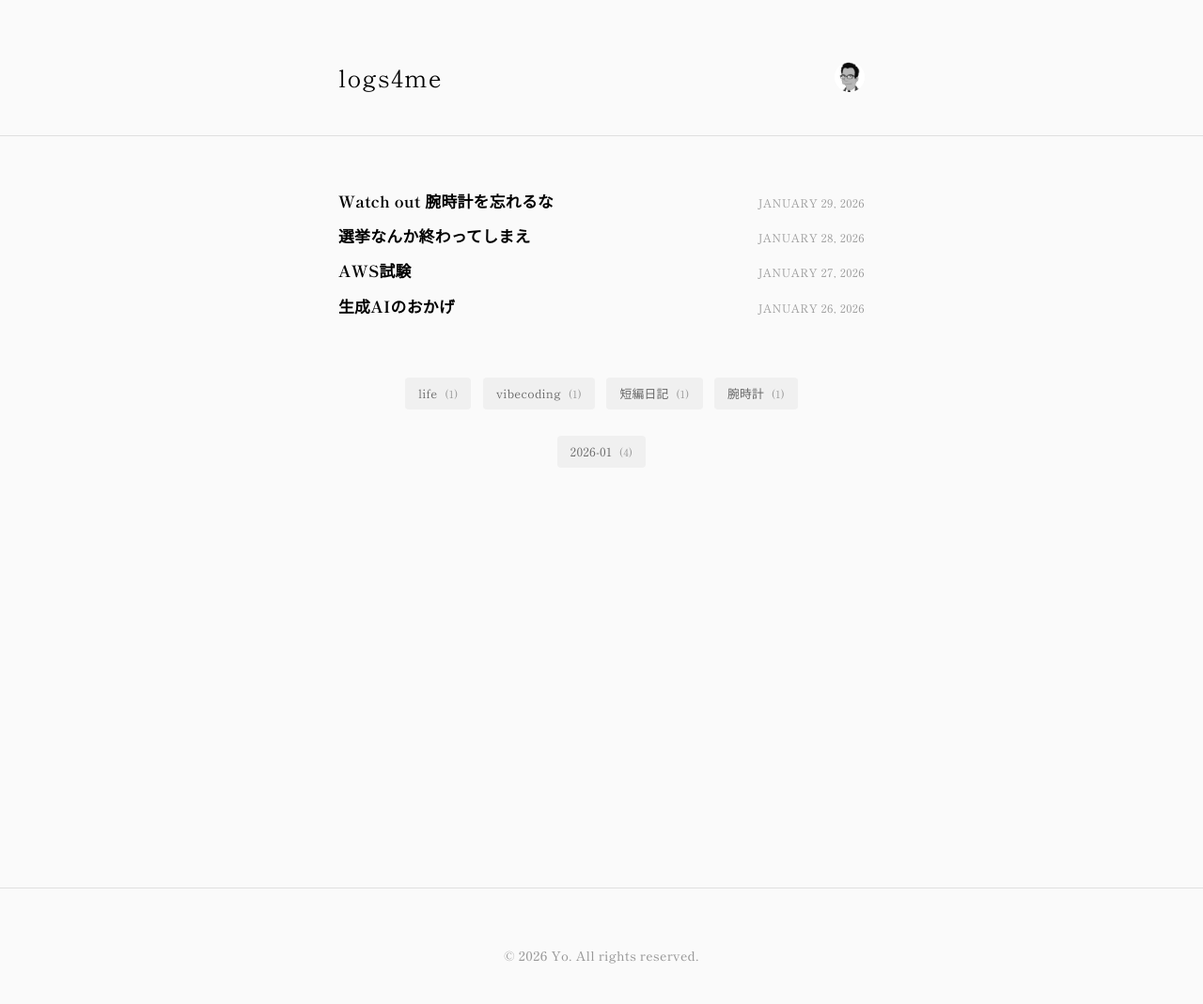
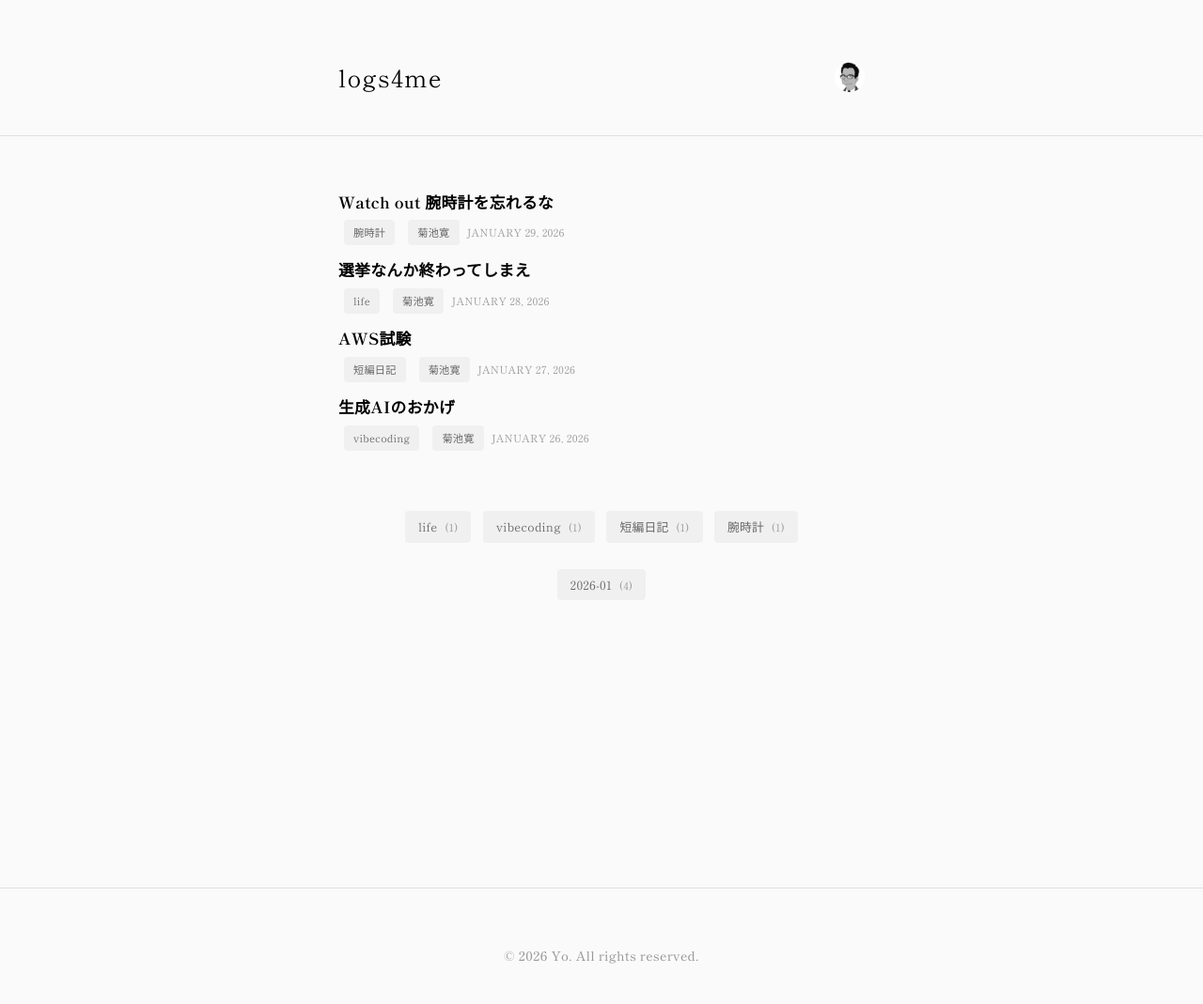
Before and after one commit to champlasonic/logs4me, a Jekyll site: the page built from index.md, in a window 1280 px wide. Shown: the whole page at 94% size. Built offline with Jekyll 4.4.1, drawn with Linux system fonts in a browser that asks for light colours; some web fonts are replaced.

Commit message:
Add model tags to post list and make them clickable
- Display category, model, and timestamp on index page
- Make model tags clickable like category tags
- Create model layout and kan-kikuchi model page
- Add hover effect to model tags
- Update CSS for post list tags

Co-Authored-By: Claude Sonnet 4.5 <noreply@anthropic.com>

```diff
--- a/assets/css/main.css
+++ b/assets/css/main.css
@@ -114,11 +114,7 @@ body {
 }
 
 .post-item-header {
-  display: flex;
-  justify-content: space-between;
-  align-items: baseline;
-  margin-bottom: 12px;
-  gap: 16px;
+  margin-bottom: 8px;
 }
 
 .post-item-title {
@@ -126,8 +122,7 @@ body {
   font-size: 1.05rem;
   font-weight: 700;
   letter-spacing: 0.02em;
-  flex: 1;
-  line-height: 1.1;
+  line-height: 1.3;
 }
 
 .post-item-title a {
@@ -138,6 +133,39 @@ body {
 
 .post-item-title a:hover {
   opacity: 0.6;
+}
+
+.post-item-tags {
+  display: flex;
+  align-items: center;
+  gap: 8px;
+  flex-wrap: wrap;
+  margin-bottom: 16px;
+}
+
+.post-item-tag {
+  display: inline-block;
+  background-color: #f0f0f0;
+  padding: 3px 8px;
+  border-radius: 3px;
+  font-size: 0.7rem;
+  font-weight: 400;
+  letter-spacing: 0.02em;
+  color: #666;
+  text-decoration: none;
+  transition: opacity 0.2s ease;
+}
+
+.post-item-tag.category:hover {
+  opacity: 0.6;
+}
+
+.post-item-timestamp {
+  color: #999;
+  font-size: 0.7rem;
+  font-weight: 400;
+  letter-spacing: 0.02em;
+  text-transform: uppercase;
 }
 
 .post-item-meta {
@@ -317,6 +345,12 @@ body {
   font-weight: 400;
   letter-spacing: 0.02em;
   color: #666;
+  text-decoration: none;
+  transition: opacity 0.2s ease;
+}
+
+.model:hover {
+  opacity: 0.6;
 }
 
 .post-navigation {
@@ -473,10 +507,4 @@ body {
     flex-direction: column;
     gap: 16px;
   }
-
-  .post-item-header {
-    flex-direction: column;
-    align-items: flex-start;
-    gap: 8px;
-  }
 }
--- a/index.md
+++ b/index.md
@@ -10,11 +10,33 @@ title: home
       <h2 class="post-item-title">
         <a href="{{ post.url | relative_url }}">{{ post.title }}</a>
       </h2>
-      <div class="post-item-meta">
-        <time datetime="{{ post.date | date_to_xmlschema }}">
-          {{ post.date | date: "%B %d, %Y" }}
-        </time>
-      </div>
+    </div>
+    <div class="post-item-tags">
+      {% if post.categories %}
+        {% for category in post.categories %}
+          {% case category %}
+            {% when '短編日記' %}
+              {% assign category_url = 'short_essay' %}
+            {% when '腕時計' %}
+              {% assign category_url = 'watch' %}
+            {% else %}
+              {% assign category_url = category %}
+          {% endcase %}
+          <a href="{{ '/category/' | append: category_url | append: '/' | relative_url }}" class="post-item-tag category">{{ category }}</a>
+        {% endfor %}
+      {% endif %}
+      {% if post.model %}
+        {% case post.model %}
+          {% when '菊池寛' %}
+            {% assign model_url = 'kan-kikuchi' %}
+          {% else %}
+            {% assign model_url = post.model | slugify %}
+        {% endcase %}
+        <a href="{{ '/model/' | append: model_url | append: '/' | relative_url }}" class="post-item-tag model">{{ post.model }}</a>
+      {% endif %}
+      <time class="post-item-timestamp" datetime="{{ post.date | date_to_xmlschema }}">
+        {{ post.date | date: "%B %d, %Y" }}
+      </time>
     </div>
   </article>
 {% endfor %}
--- /dev/null
+++ b/model/kan-kikuchi.md
@@ -0,0 +1,6 @@
+---
+layout: model
+title: 菊池寛
+model: 菊池寛
+permalink: /model/kan-kikuchi/
+---
```
Also changed, not shown: _layouts/model.html (added, +40 -0 lines), _layouts/post.html (+7 -1 lines).
